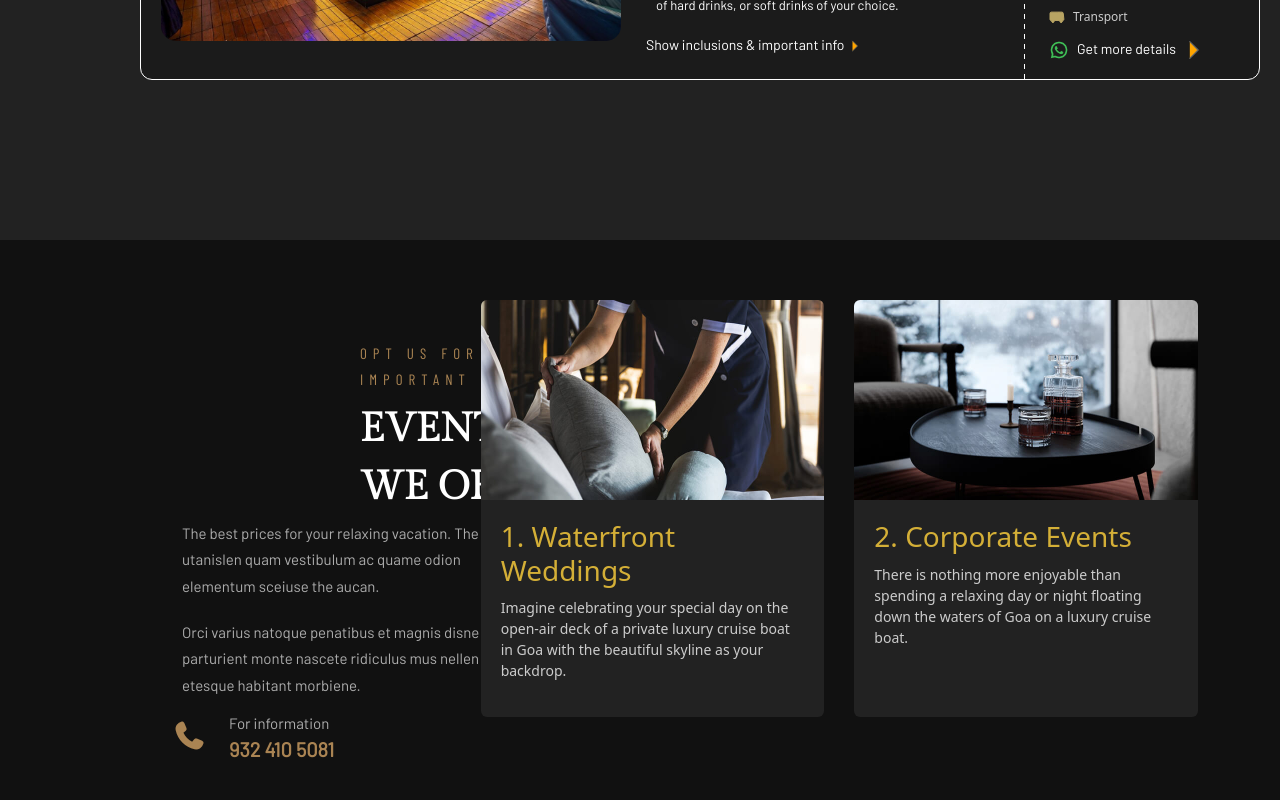
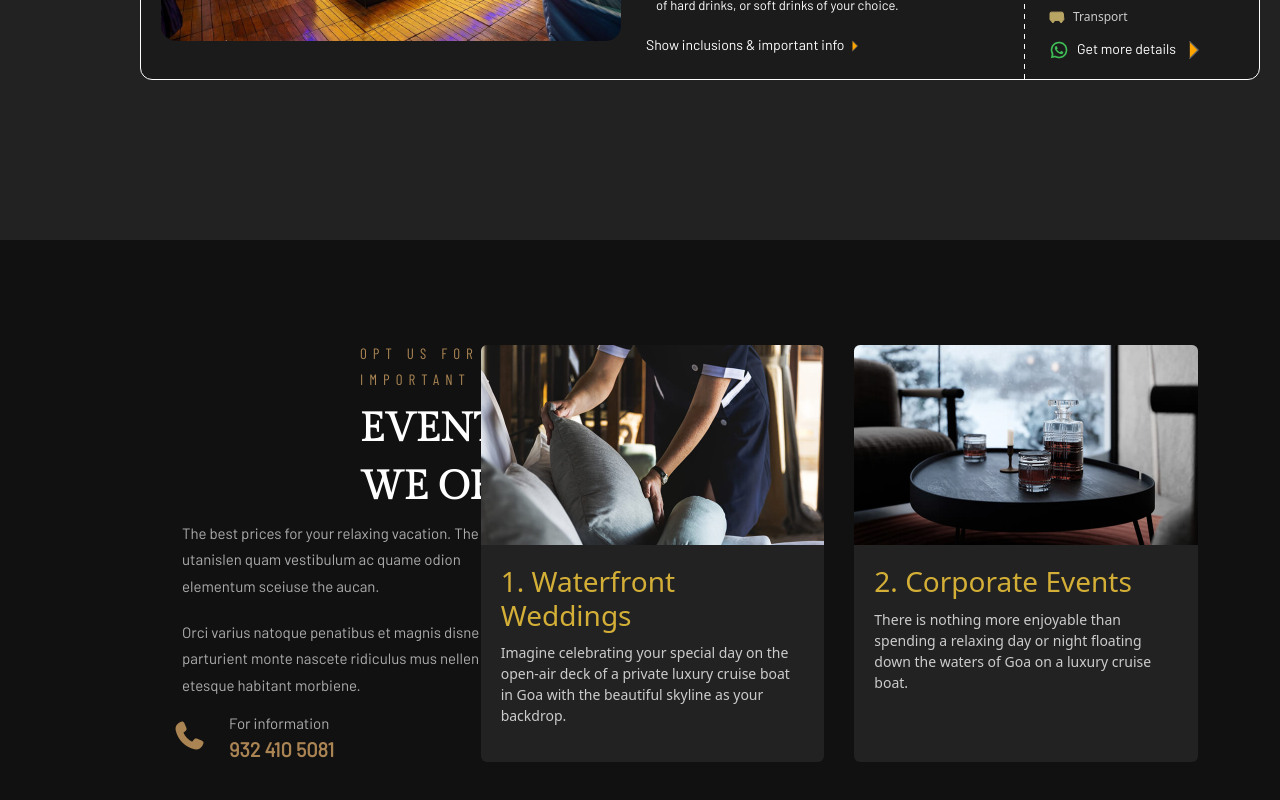
Before and after one commit to Kratagya-Webkorps/nautiamigo-angular, an Angular app: page / in a window 1280 px wide. Shown: the part 4526-5326 px from the top of the page. Built offline with nearby package versions, Linux system fonts and the light colour scheme.

Commit message:
properly position the 2 images

```diff
--- a/src/app/events-section-latest/events-section.component.css
+++ b/src/app/events-section-latest/events-section.component.css
@@ -183,3 +183,13 @@ swiper-slide {
   margin: 0; /* remove default h6 margin */
   width: 335px;
 }
+/* Recommended — keeps grid layout and pushes the right column down */
+.events-right {
+  display: grid;
+  grid-template-columns: 1fr 1fr;
+  gap: 30px;
+
+  /* NEW: push the two right-side event boxes 105px down */
+  padding-top: 45px;
+  box-sizing: border-box; /* ensures padding doesn't change width unexpectedly */
+}
```
